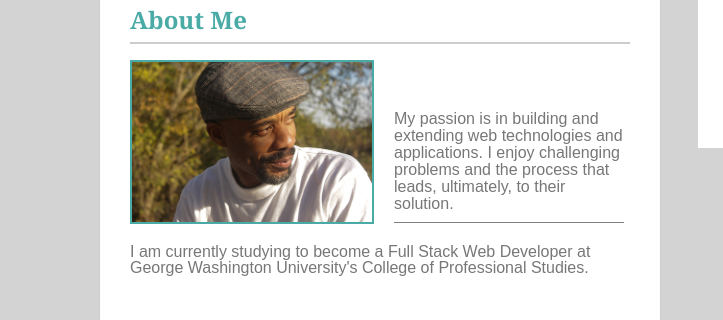
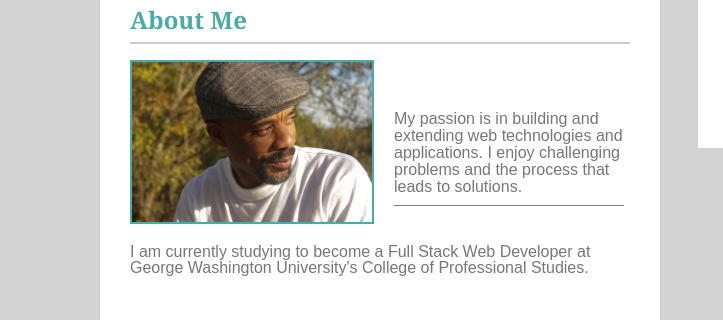
Before and after one commit to dwyanalford/Basic-Portfolio, a plain HTML site: page index.html in a window 1280 px wide. Shown: the part 157-477 px from the top of the page, 128-851 px from the left. Drawn offline with Linux system fonts and the light colour scheme.

Commit message:
quick chnage on html

```diff
--- a/index.html
+++ b/index.html
@@ -22,7 +22,7 @@
 		<h1>About Me</h1>
 		<br>
 		<img src="assets/images/dwyan4.jpg" width="240">
-		<p id="p-style">My passion is in building and extending web technologies and applications. I enjoy challenging problems and the process that leads, ultimately, to their solution.</p>
+		<p id="p-style">My passion is in building and extending web technologies and applications. I enjoy challenging problems and the process that leads to solutions.</p>
 		<p>I am currently studying to become a Full Stack Web Developer at George Washington University's College of Professional Studies.</p>
 	</section>
 	<aside>
```
